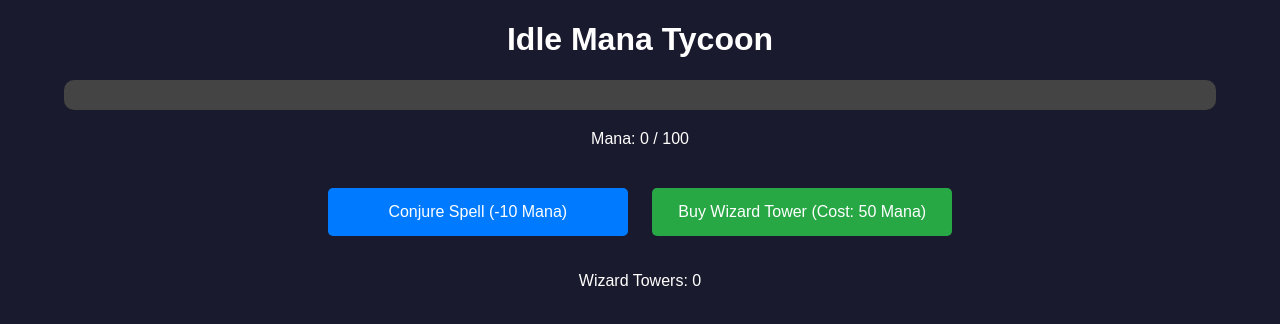
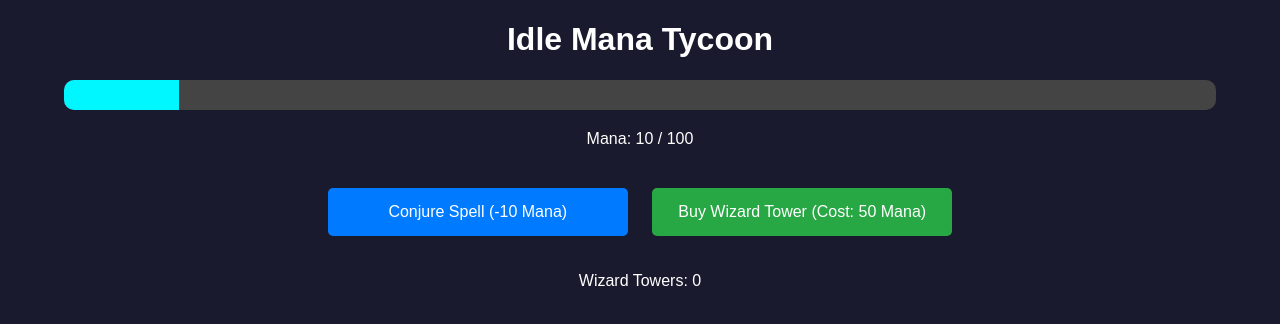
Before and after one commit to largefort/manatycoon, a plain HTML site: page index.html in a window 1280 px wide. Drawn offline with Linux system fonts and the light colour scheme.

Commit message:
Update index.html

```diff
--- a/index.html
+++ b/index.html
@@ -75,7 +75,7 @@
     }
 
     function loadGame() {
-        mana = parseInt(localStorage.getItem("mana")) || 0;
+        mana = parseInt(localStorage.getItem("mana")) || 10;
         buildings = parseInt(localStorage.getItem("buildings")) || 0;
         manaRegen = parseInt(localStorage.getItem("manaRegen")) || 0;
         updateUI();
```
